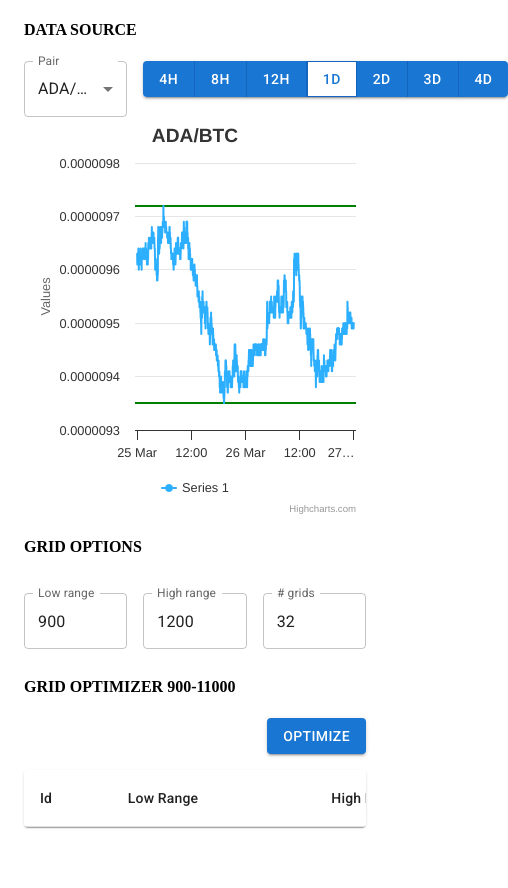
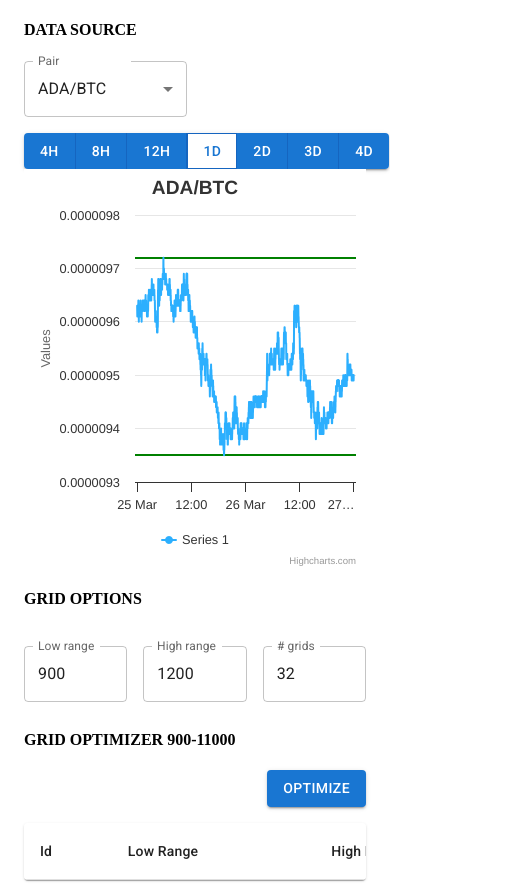
Before and after one commit to realbluehead/GridOptimizer, a React (Vite) app: page / in a window 390 px wide. Shown: the whole page, 508 px wide, since content can reach past the window. Before the commit the page ends 844 px from the top, so only its background shows below. Built offline with nearby package versions, Linux system fonts and the light colour scheme.

Commit message:
Some responsive things

```diff
--- a/src/components/GridOptimizer.tsx
+++ b/src/components/GridOptimizer.tsx
@@ -12,7 +12,7 @@ import {
   Grid,
 } from "@mui/material";
 import { useGridOptions } from "../stores/GridContext";
-import { useEffect, useState } from "react";
+import { useState } from "react";
 
 interface Result {
   id: number;
--- a/src/components/GridOptions.tsx
+++ b/src/components/GridOptions.tsx
@@ -18,6 +18,7 @@ const GridOptions = () => {
       pair: "ADA/BTC",
       dateRange: 222,
     };
+    console.log(options);
     setFormData({ ...formData, [name]: value });
     if (name == "lowRange") updatedOptions.range[0] = Number.parseInt(value);
     if (name == "highRange") updatedOptions.range[1] = Number.parseInt(value);
--- a/src/components/GridSource.tsx
+++ b/src/components/GridSource.tsx
@@ -10,7 +10,7 @@ import {
   ButtonGroup,
 } from "@mui/material";
 
-import { useEffect, useRef, useState } from "react";
+import { useEffect, useState } from "react";
 import { useGridOptions } from "../stores/GridContext";
 import Highcharts from "highcharts";
 import HighchartsReact from "highcharts-react-official";
@@ -135,7 +135,7 @@ const GridSource = () => {
           <h4>DATA SOURCE</h4>
           <form onSubmit={handleSubmit}>
             <Grid container spacing={2}>
-              <Grid item xs={4}>
+              <Grid item xs={6} md={4}>
                 <FormControl variant="outlined" fullWidth>
                   <InputLabel id="select-label">Pair</InputLabel>
                   <Select
@@ -152,7 +152,7 @@ const GridSource = () => {
                   </Select>
                 </FormControl>
               </Grid>
-              <Grid item xs={4}>
+              <Grid item xs={12} md={8}>
                 <ButtonGroup
                   variant="contained"
                   aria-label="Basic button group"
```
